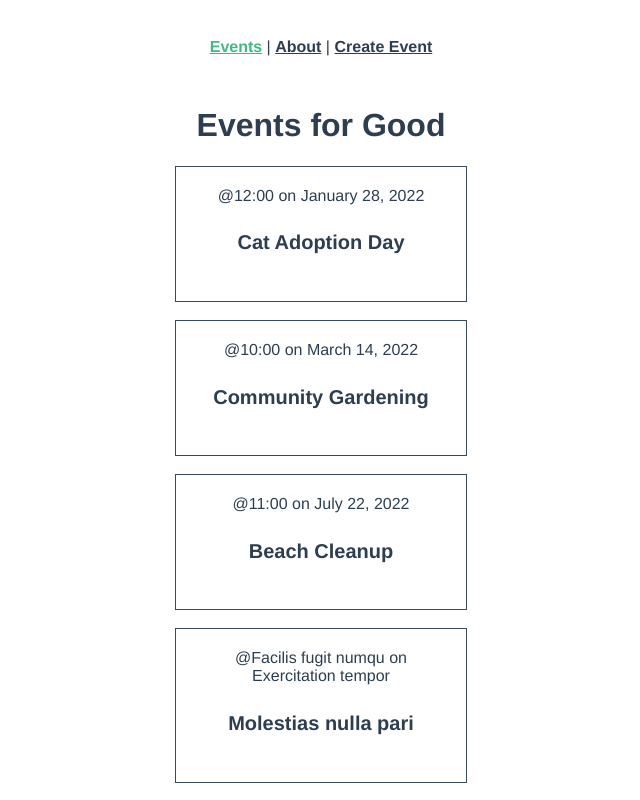
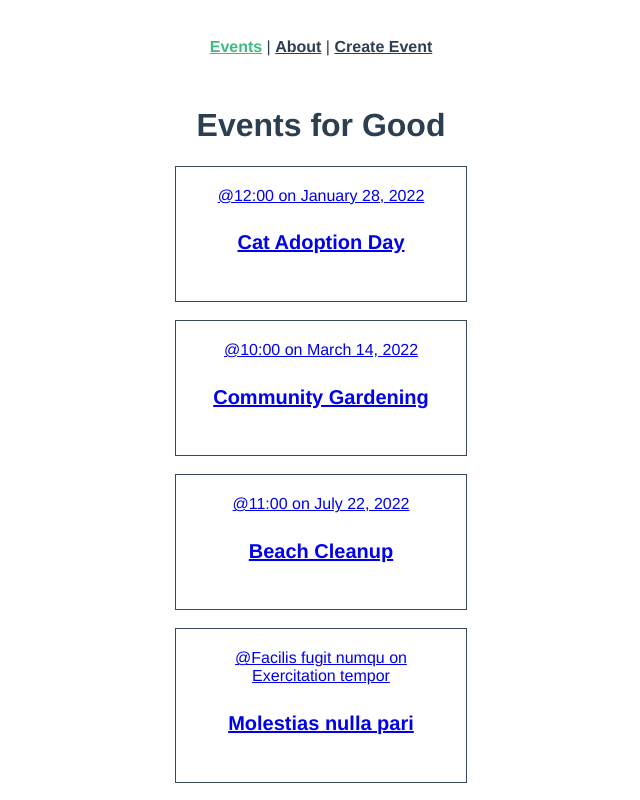
Before and after one commit to yxj0312/vuex_fundamentals, a Vue app: page / in a window 1280 px wide. Shown: the top 800 px of the page, without its empty margins (319-959 px from the left). Built offline with nearby package versions, Linux system fonts and the light colour scheme; data requests are answered from the project's data file.

Commit message:
reafactor EventList and EventCard so that the test passes

```diff
--- a/src/components/EventCard.vue
+++ b/src/components/EventCard.vue
@@ -1,13 +1,13 @@
 <template>
-  <router-link
+  <!-- <router-link
     class="event-link"
     :to="{ name: 'EventDetails', params: { id: event.id } }"
-  >
-    <div class="event-card">
-      <span>@{{ event.time }} on {{ event.date }}</span>
-      <h4>{{ event.title }}</h4>
-    </div>
-  </router-link>
+  > -->
+  <div class="event-card">
+    <span>@{{ event.time }} on {{ event.date }}</span>
+    <h4>{{ event.title }}</h4>
+  </div>
+  <!-- </router-link> -->
 </template>
 
 <script>
--- a/src/views/EventList.vue
+++ b/src/views/EventList.vue
@@ -1,7 +1,15 @@
 <template>
   <h1>Events for Good</h1>
   <div class="events">
-    <EventCard v-for="event in events" :key="event.id" :event="event" />
+    <!-- <EventCard v-for="event in events" :key="event.id" :event="event" /> -->
+    <router-link
+      class="event-link"
+      :to="{ name: 'EventDetails', params: { id: event.id } }"
+      v-for="event in events"
+      :key="event.id"
+    >
+      <EventCard :event="event" />
+    </router-link>
   </div>
 </template>
 
```
